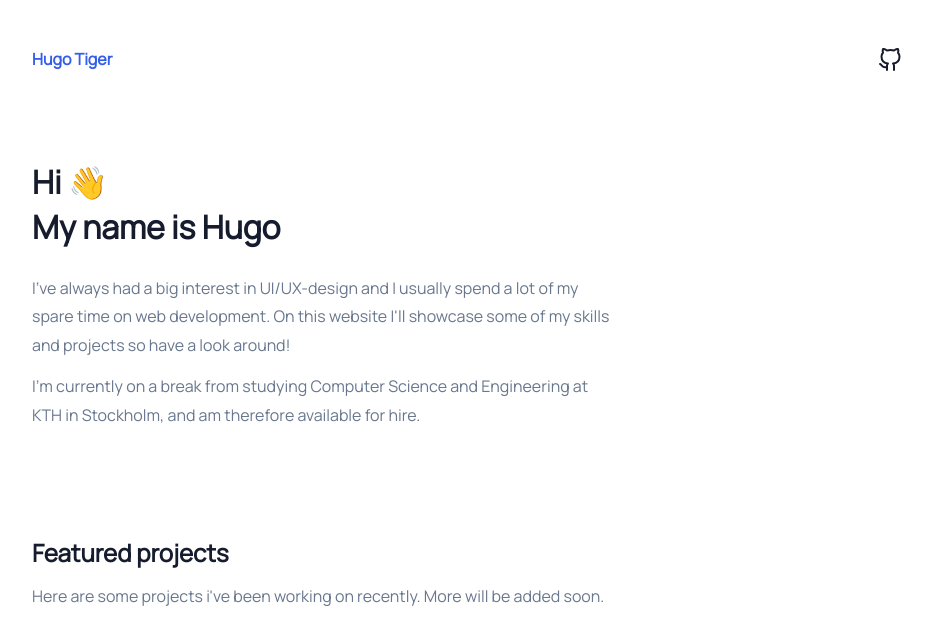
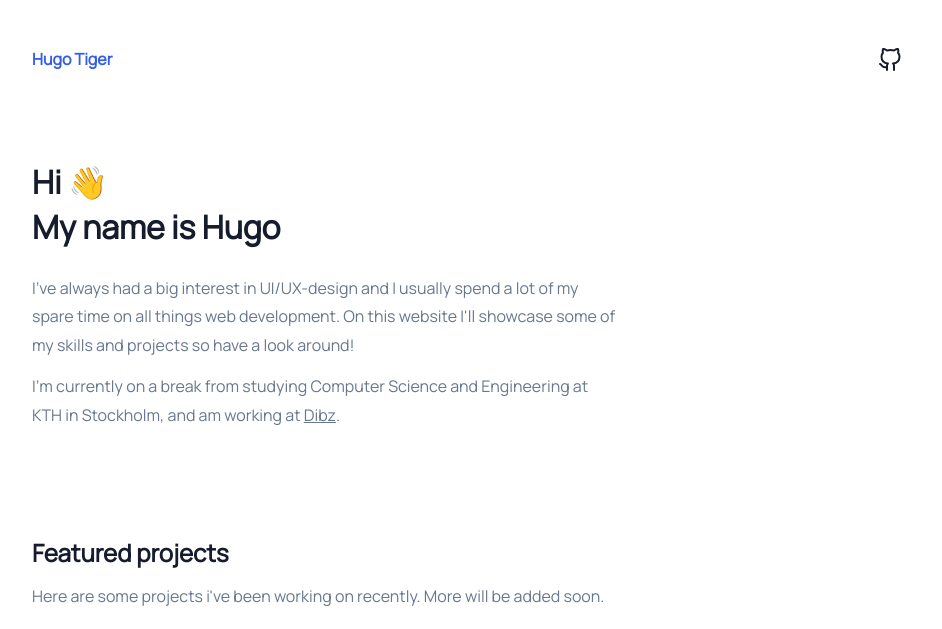
Before and after one commit to hugotiger/hugotiger.com, a Gatsby site: page / in a window 1280 px wide. Shown: the top 629 px of the page, without its empty margins (168-1110 px from the left). Built offline with nearby package versions, Linux system fonts and the light colour scheme; Gatsby itself is replaced by a stand-in of ours.

Commit message:
Updated banner-text

```diff
--- a/src/components/banner/index.js
+++ b/src/components/banner/index.js
@@ -17,11 +17,15 @@ export default function Banner() {
       </h1>
       <p>
         I've always had a big interest in UI/UX-design and I usually spend a lot
-        of my spare time on web development. On this website I'll showcase some
-        of my skills and projects so have a look around!
+        of my spare time on all things web development. On this website I'll
+        showcase some of my skills and projects so have a look around!
         <span className="currently">
           I'm currently on a break from studying Computer Science and
-          Engineering at KTH in Stockholm, and am therefore available for hire.
+          Engineering at KTH in Stockholm, and am working at{" "}
+          <a href="https://dibz.se" style={{ color: "inherit" }}>
+            Dibz
+          </a>
+          .
         </span>
       </p>
     </Styled.Banner>
```
